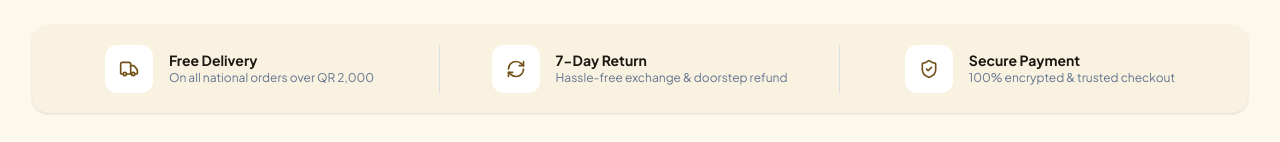
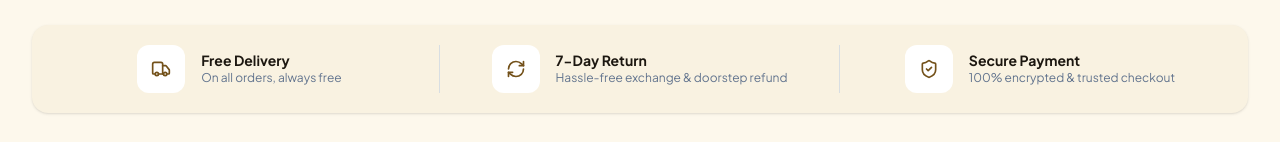
Before and after one commit to NISHAN75/velaroqa, a React (Vite) app: page / in a window 1280 px wide. Shown: the part 571-713 px from the top of the page. Built offline with nearby package versions, Linux system fonts and the light colour scheme; no server answers.

Commit message:
all is ok

```diff
--- a/src/data/features.js
+++ b/src/data/features.js
@@ -6,7 +6,7 @@ export const features = [
     id: 1,
     icon: Truck,
     title: "Free Delivery",
-    text: "On all national orders over QR 2,000",
+    text: "On all orders, always free",
   },
   {
     id: 2,
```
Also changed, not shown: 1 other file (tests, documents, lock files or other folders).
